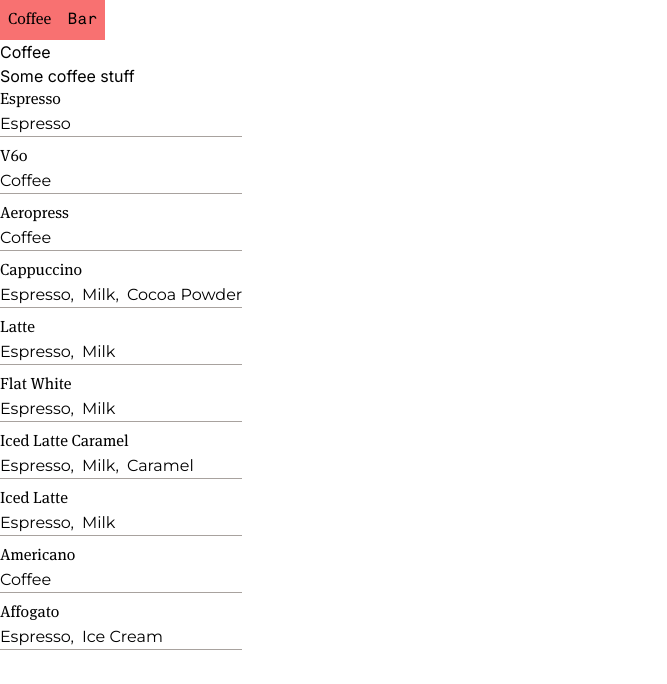
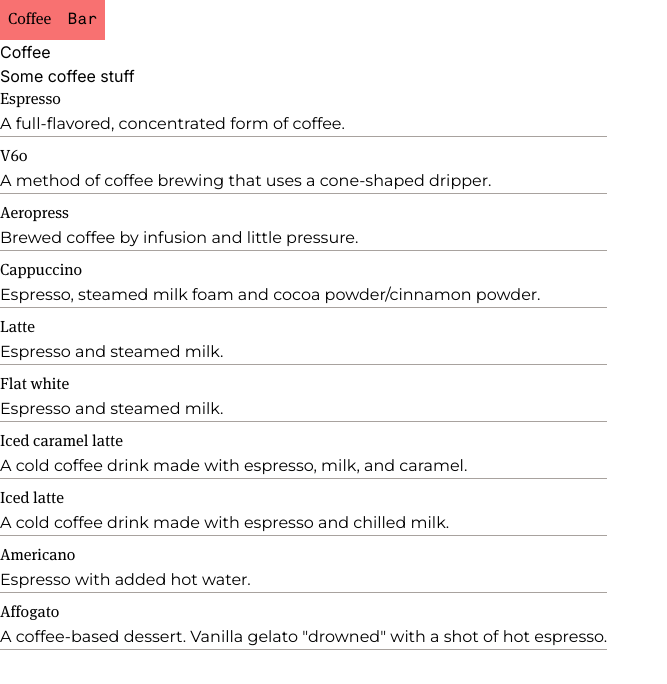
Before and after one commit to luisCislaghi/menu, a Next.js app: page /coffee in a window 1280 px wide. Shown: the top 684 px of the page, without its empty margins (0-667 px from the left). Built offline with nearby package versions, Linux system fonts and the light colour scheme.

Commit message:
recipes imporvement

```diff
--- a/src/app/coffee/page.tsx
+++ b/src/app/coffee/page.tsx
@@ -8,10 +8,7 @@ const Coffee: React.FC = () => {
       <h1>Coffee</h1>
       <p>Some coffee stuff</p>
       {Object.entries(CoffeeRecipes).map((items) => (
-        <MenuItem
-          name={items[0]}
-          ingredients={items[1].map((e) => CoffeeIngredients[e])}
-        />
+        <MenuItem name={items[0]} recipe={items[1]} />
       ))}
     </div>
   );
--- a/src/app/components/menu-item.tsx
+++ b/src/app/components/menu-item.tsx
@@ -1,21 +1,15 @@
 import React from "react";
 import { titleCase } from "../util/string";
+import { Recipe } from "../data/recipes";
 
-const MenuItem: React.FC<{ ingredients: string[]; name: string }> = ({
-  ingredients,
+const MenuItem: React.FC<{ name: string; recipe: Recipe }> = ({
   name,
+  recipe,
 }) => {
   return (
     <div key={name} className="mb-2 border-b border-stone-400">
-      <h2 className="font-cafeTitle">{titleCase(name)}</h2>
-      <ul className="flex gap-2 font-cafeBody">
-        {ingredients.map((ingredient, index) => (
-          <li className="inline-block" key={index}>
-            {titleCase(ingredient)}
-            {index === ingredients.length - 1 ? "" : ", "}
-          </li>
-        ))}
-      </ul>
+      <h2 className="font-cafeTitle">{titleCase(recipe.title)}</h2>
+      <div className="flex gap-2 font-cafeBody">{recipe.description}</div>
     </div>
   );
 };
--- a/src/app/data/recipes.ts
+++ b/src/app/data/recipes.ts
@@ -5,15 +5,63 @@ export const BarRecipes = {
   mojito: [BI.RUM, BI.MINT, BI.LIME, BI.SUGAR, BI.SODA],
 } as const;
 
-export const CoffeeRecipes = {
-  espresso: [CI.ESPRESSO],
-  v60: [CI.COFFEE],
-  aeropress: [CI.COFFEE],
-  cappuccino: [CI.ESPRESSO, CI.MILK, CI.COCOA_POWDER],
-  latte: [CI.ESPRESSO, CI.MILK],
-  flat_white: [CI.ESPRESSO, CI.MILK],
-  iced_latte_caramel: [CI.ESPRESSO, CI.MILK, CI.CARAMEL],
-  iced_latte: [CI.ESPRESSO, CI.MILK],
-  americano: [CI.COFFEE],
-  affogato: [CI.ESPRESSO, CI.ICE_CREAM],
+export type Recipe = {
+  title: string;
+  description: string;
+  ingredients: number[];
+};
+
+export const CoffeeRecipes: Record<string, Recipe> = {
+  espresso: {
+    title: "Espresso",
+    description: "A full-flavored, concentrated form of coffee.",
+    ingredients: [CI.ESPRESSO],
+  },
+  v60: {
+    title: "V60",
+    description: "A method of coffee brewing that uses a cone-shaped dripper.",
+    ingredients: [CI.COFFEE],
+  },
+  aeropress: {
+    title: "Aeropress",
+    description: "Brewed coffee by infusion and little pressure.",
+    ingredients: [CI.COFFEE],
+  },
+  cappuccino: {
+    title: "Cappuccino",
+    description:
+      "Espresso, steamed milk foam and cocoa powder/cinnamon powder.",
+    ingredients: [CI.ESPRESSO, CI.MILK, CI.COCOA_POWDER],
+  },
+  latte: {
+    title: "Latte",
+    description: "Espresso and steamed milk.",
+    ingredients: [CI.ESPRESSO, CI.MILK],
+  },
+  flat_white: {
+    title: "Flat White",
+    description: "Espresso and steamed milk.",
+    ingredients: [CI.ESPRESSO, CI.MILK],
+  },
+  iced_latte_caramel: {
+    title: "Iced Caramel Latte",
+    description: "A cold coffee drink made with espresso, milk, and caramel.",
+    ingredients: [CI.ESPRESSO, CI.MILK, CI.CARAMEL],
+  },
+  iced_latte: {
+    title: "Iced Latte",
+    description: "A cold coffee drink made with espresso and chilled milk.",
+    ingredients: [CI.ESPRESSO, CI.MILK],
+  },
+  americano: {
+    title: "Americano",
+    description: "Espresso with added hot water.",
+    ingredients: [CI.COFFEE],
+  },
+  affogato: {
+    title: "Affogato",
+    description:
+      'A coffee-based dessert. Vanilla gelato "drowned" with a shot of hot espresso.',
+    ingredients: [CI.ESPRESSO, CI.ICE_CREAM],
+  },
 } as const;
```
